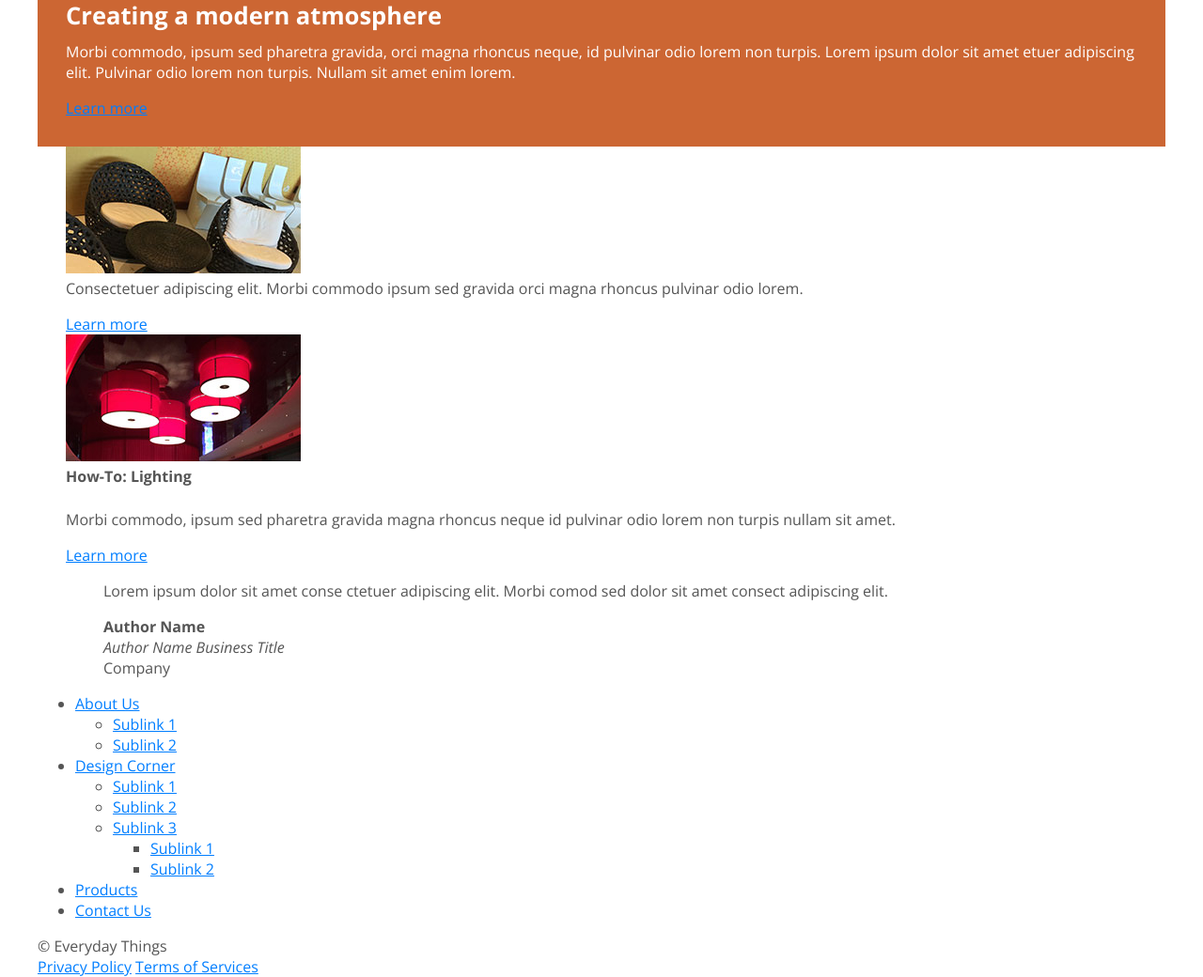
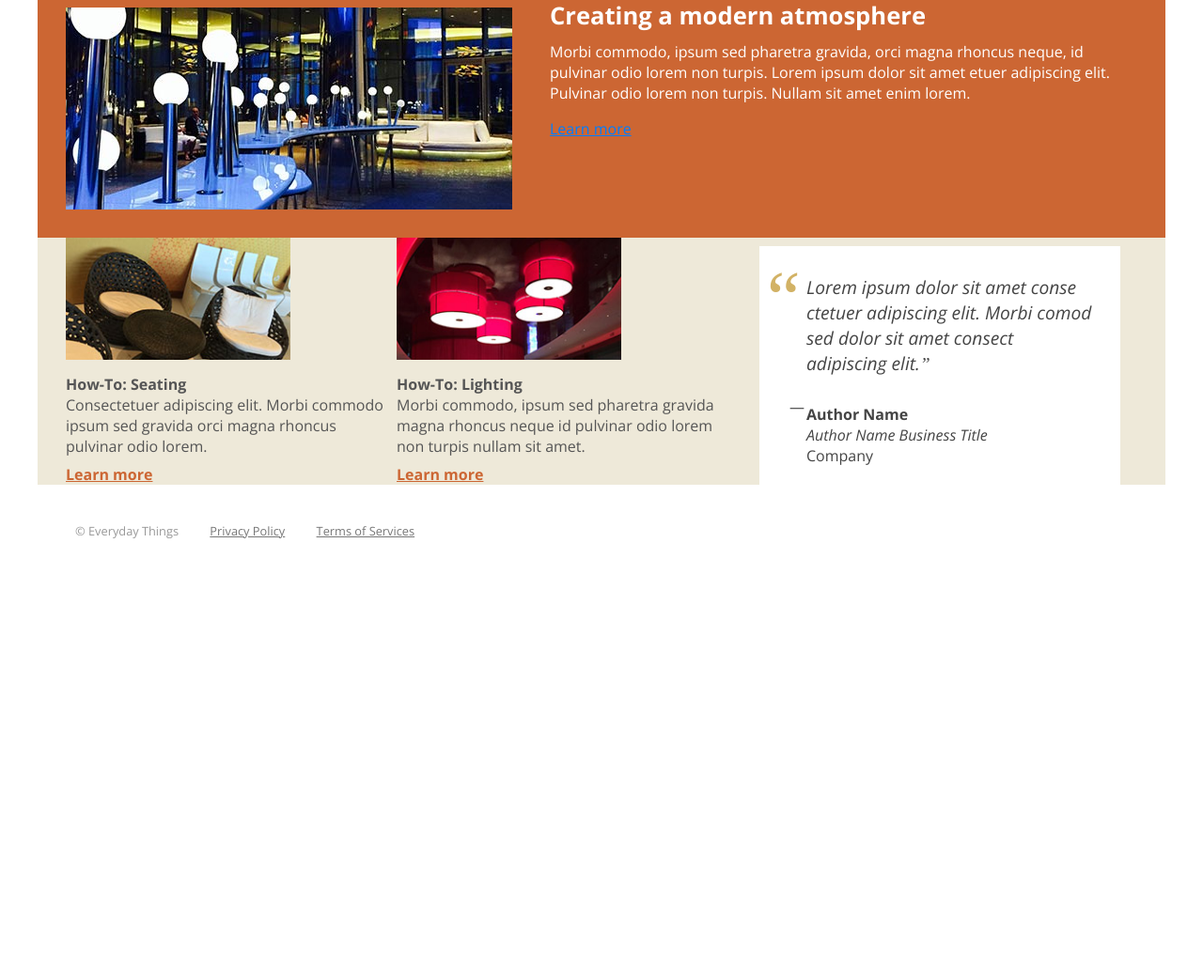
Before and after one commit to dhanushdeveloper/Interior, a plain HTML site: page index.html in a window 1280 px wide. Shown: the part 749-1789 px from the top of the page at 94% size. After the commit the page ends 1363 px from the top, so only its background shows below. Drawn offline with nearby package versions, Linux system fonts and the light colour scheme.

Commit message:
new changes footer and menu changes and atmosphere changes has been aplied to it

```diff
--- a/css/screen.css
+++ b/css/screen.css
@@ -26,7 +26,9 @@ a.btn:hover {background-color: rgba(0,0,0,.3);}
 
 header { height:430px; background: #cf0004 url(../images/banner_1200.jpg) no-repeat center bottom; position: relative;}
 
-header a.logo {position: obsolute;
+header a.logo {
+z-index:1;
+position: obsolute;
 display:block; width:160px; height:66px;
 background: url(../images/logo.svg) no-repeat 0 0; background-size: contain;
 top:15px; left:20px;
@@ -43,7 +45,7 @@ section {padding: 0 30px;}
  section::after {content:''; display:block; clear:both;}
 
 /* Section - Main */
-section.main{margin-top: 20px; margin-bottom: 30px; padding:0;background color}
+section.main{margin-top: 20px; margin-bottom: 30px; padding:0;}
 section.main aside {width: 33%; float: left; text-align: center;}
 
 section.main .content {margin: 15px; background: no-repeat center top; background-size: 75px 75px; padding-top: 85px;}
@@ -52,7 +54,7 @@ section.main aside h3 a {color: #000; text-decoration:none;}
 
 section.main aside a:hover {text-decoration: underline}
 
-secti on.main aside .content.trending{background-image:url(../images/icon_star.svg);}
+section.main aside .content.trending{background-image:url(../images/icon_star.svg);}
 section.main aside .content.find-it{background-image:url(../images/icon_marker.svg);}
 section.main aside .content.tools{background-image:url(../images/icon_gear.svg);}
 
@@ -60,3 +62,92 @@ section.main aside .content.tools{background-image:url(../images/icon_gear.svg);
 
 /* Section  -  Atomsphere */
 section.atmosphere { background-color: #cc6633; padding-top:30px; padding-bottom:30px; color:#fff; }
+
+section.atmosphere article {padding: 0 20px 0 515px;background:url(../images/photo_lounge.jpg) no-repeat 0 5px;  min-height: 220px;}
+
+
+ section.how-to {background-color: #eee9d9; position:relative; }
+
+section.how-to aside {width:30%; float:left; margin-right:10px;}
+
+ssection.how-to aside .content {padding: 30px 30px 20px 0;}
+
+section.how-to aside .content img {display:block; margin-bottom: 15px; width: 70%;}
+
+
+
+section.how-to aside .content h4{margin-bottom:0;}
+section.how-to aside .content p {margin-bottom: .5em;}
+section.how-to aside .content a {display:inline-block; color: #cc6633; font-weight:700;}
+
+section.how-to blockquote {
+margin:0; width:32%;
+color:#444;
+background-color:#fff;
+position: absolute; bottom: 0; right:4%;
+
+}
+section.how-to blockquote p {margin: 30px 30px 20px 50px;}
+section.how-to blockquote p.quote{font-style: italic; font-size:1.2em;}
+section.how-to blockquote p.cerdit{
+    color:#777;
+    font-size:.9em; margin-top: 0; padding-left:20px; line-height:1.3em;
+    position:relative;
+}
+
+
+section.how-to blockquote::before{content:'\201c'; color:#d2b265;
+position:absolute;
+top:10px; left:8px;
+font-size:5em;
+font-family: serif;
+}
+
+section.how-to blockquote p.quote::after {content:'\201d'; font-family: serif;}
+
+section.how-to blockquote p.credit::before {content:'\2014'; position: absolute; top:10em; left:32px;}
+
+
+/* Navigation */
+
+nav {
+    background-color: rgba(0,0,0,.65);
+    position:absolute;
+    top:0px; left:0px;
+    padding:50px 0 0 0;
+    width:100%;
+}
+
+nav ul {list-style:none; margin:0; padding:0px;}
+nav ul li:hover{background-color: #2b0306;}
+nav ul li a{
+    display: inline-block;
+    color:#fff;
+    padding:10px 20px;
+    text-decoration:none;
+    width:125px;
+    position:relative;
+}
+nav ul li a:visited {color:#fff;}
+nav ul li a:hover {background-color:#6d0911;}
+
+
+
+
+
+
+
+
+
+
+
+/*footer*/
+
+footer{font-size:.8em; margin:40px; color:#999;}
+
+footer .content {display:inline;}
+
+footer a {margin-left:30px; color:#777}
+
+
+footer a :hover {color:#000;}
--- a/index.html
+++ b/index.html
@@ -52,10 +52,11 @@
 			</article>
 
 		</section>
-		<section class="how- to">
+		<section class="how-to">
 			<aside>
 				<div class="content">
 					<img alt="Choosing the proper seating" src="images/photo_seating.jpg">
+					<h4>How-To: Seating</h4>
 					<p>Consectetuer adipiscing elit. Morbi commodo ipsum sed gravida orci magna rhoncus pulvinar odio lorem.</p>
 					<a title="Learn how to choose the proper seating." href="http://codifydesign.com">Learn more</a>
 				</div>
```
